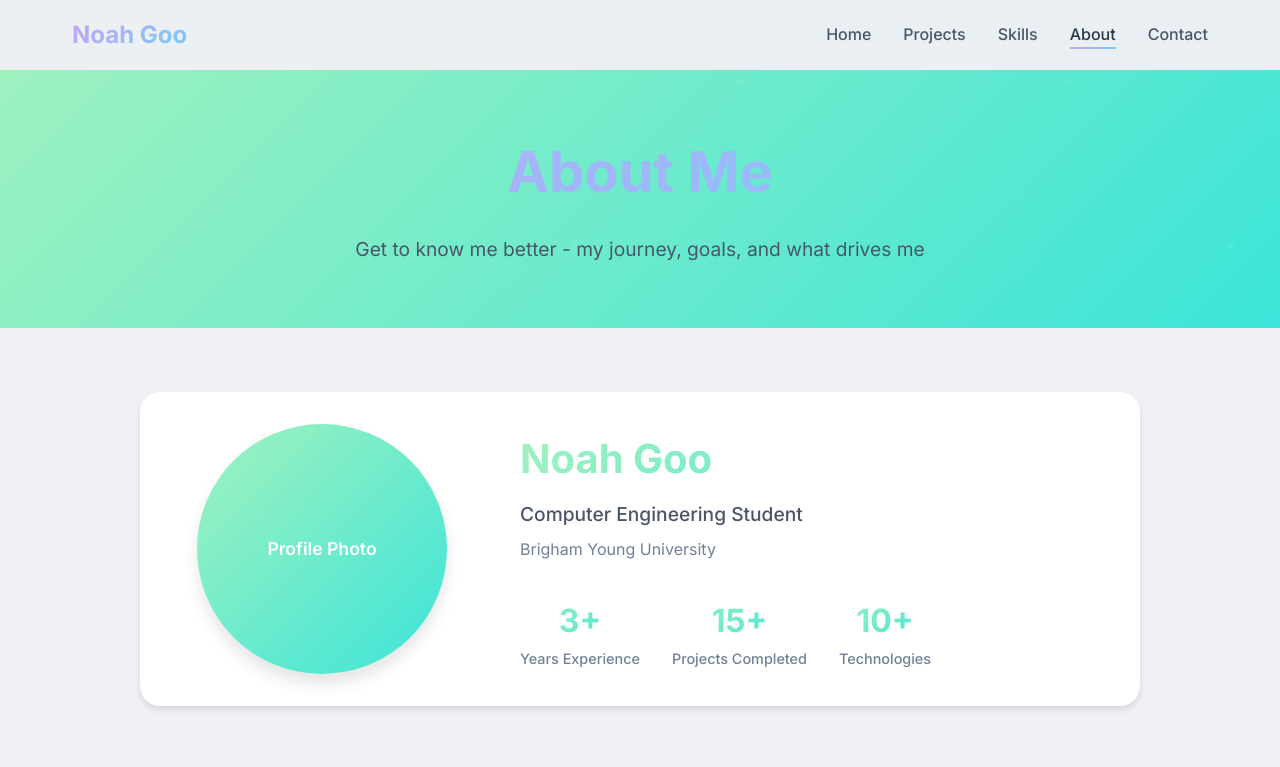
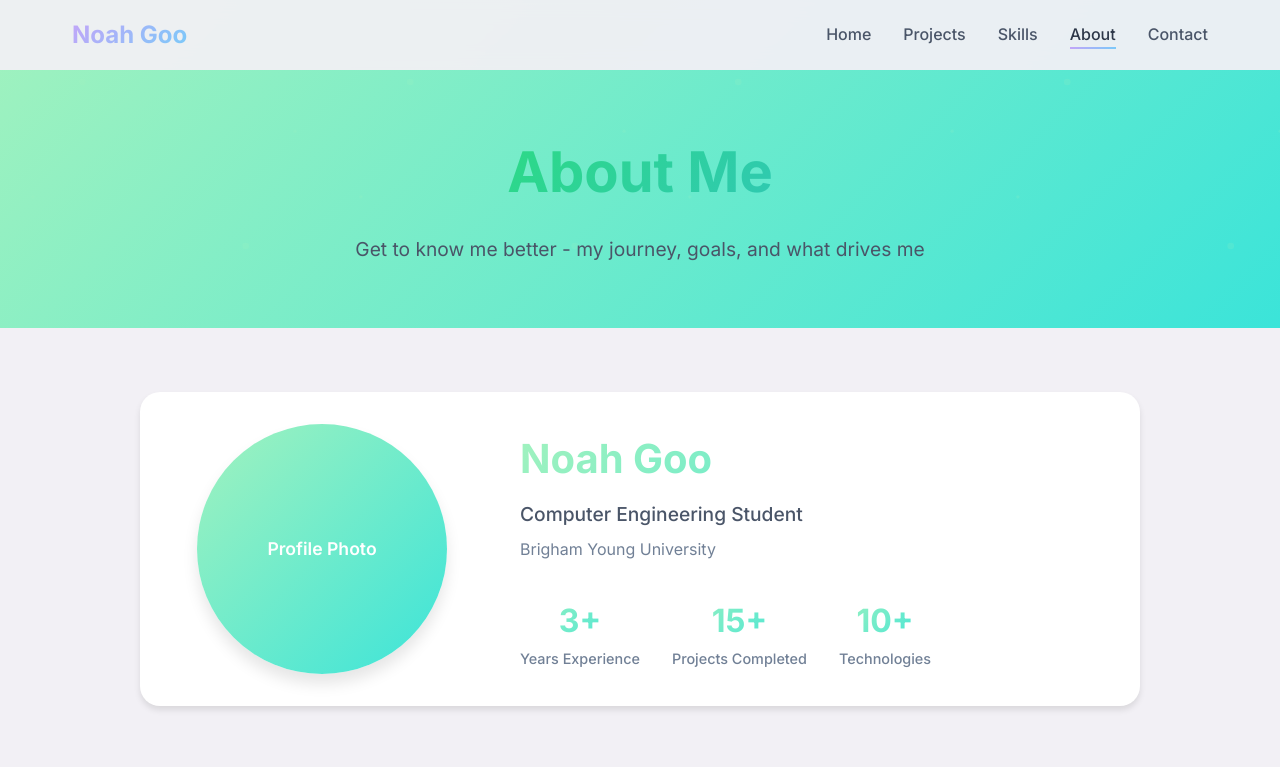
Before and after one commit to noahgoo/Portfolio-Website, a website: page about.html in a window 1280 px wide. Shown: the top 767 px of the page. Drawn offline with Linux system fonts and the light colour scheme.

Commit message:
Changed the color of the titles on headers for pages.

```diff
--- a/css/about.css
+++ b/css/about.css
@@ -3,7 +3,7 @@
 /* Page Header */
 .page-header {
   background: var(--gradient-green-aqua);
-  color: var(--text-primary);
+  color: white;
   padding: 8rem 0 4rem;
   text-align: center;
   position: relative;
@@ -27,7 +27,7 @@
   margin-bottom: 1rem;
   position: relative;
   z-index: 1;
-  background: var(--gradient-purple-blue);
+  background: var(--gradient-lime-sky);
   -webkit-background-clip: text;
   -webkit-text-fill-color: transparent;
   background-clip: text;
--- a/css/contact.css
+++ b/css/contact.css
@@ -27,7 +27,7 @@
   margin-bottom: 1rem;
   position: relative;
   z-index: 1;
-  background: var(--gradient-purple-blue);
+  background: var(--gradient-pink-orange);
   -webkit-background-clip: text;
   -webkit-text-fill-color: transparent;
   background-clip: text;
--- a/css/styles.css
+++ b/css/styles.css
@@ -12,6 +12,8 @@
   --gradient-purple-blue: linear-gradient(135deg, #c3a5f8 0%, #7acaf9 100%);
   --gradient-mint-lavender: linear-gradient(135deg, #b9ffe3 0%, #d0c7f8 100%);
   --gradient-peach-orange: linear-gradient(135deg, #fdd6b5 0%, #ffe98a 100%);
+  --gradient-pink-orange: linear-gradient(135deg, #ffb1c6 0%, #f79926 100%);
+  --gradient-lime-sky: linear-gradient(135deg, #29f04b 0%, #33b2ed 100%);
 
   /* Background */
   --bg-color: #f2f0f5;
```
